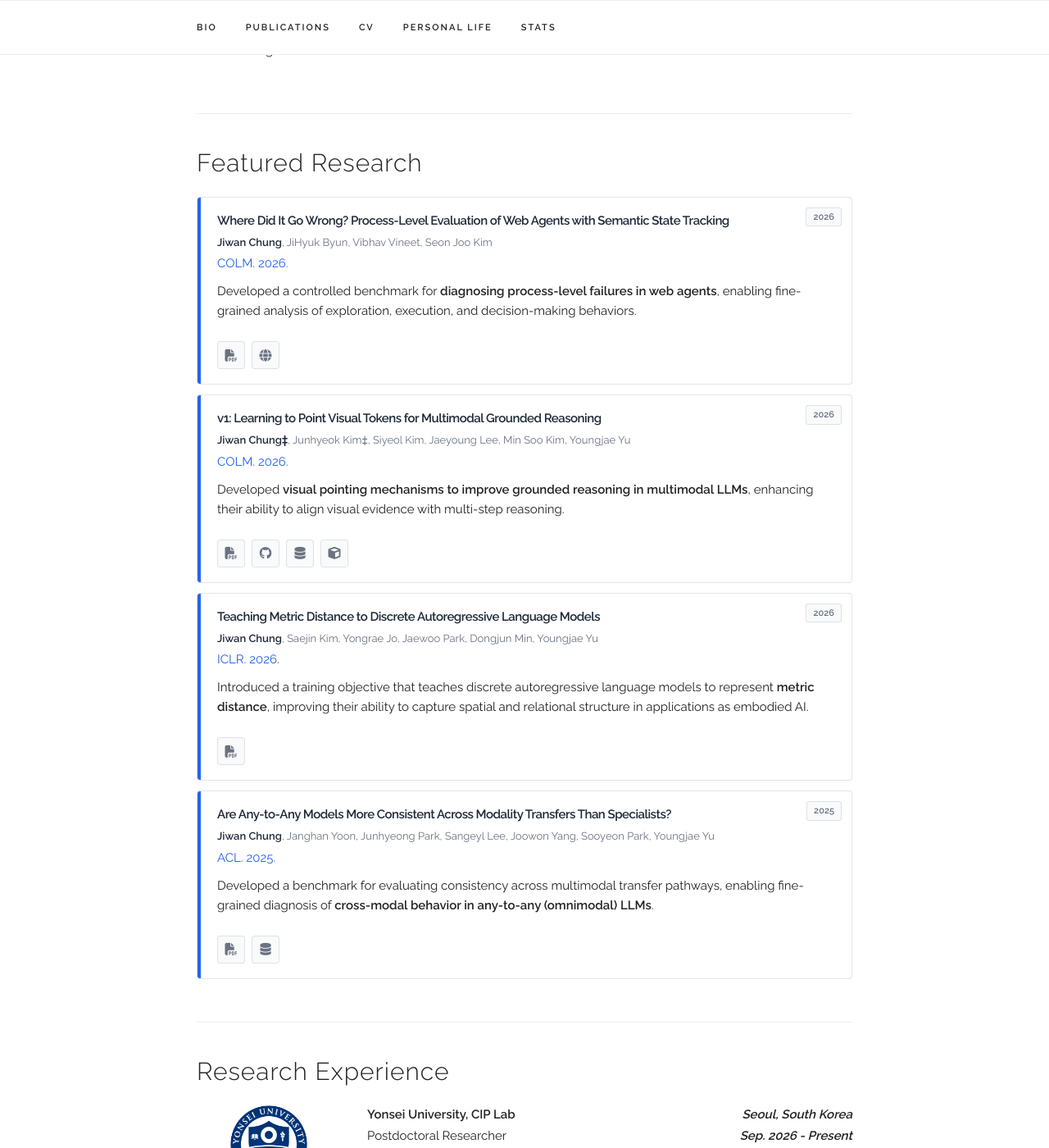
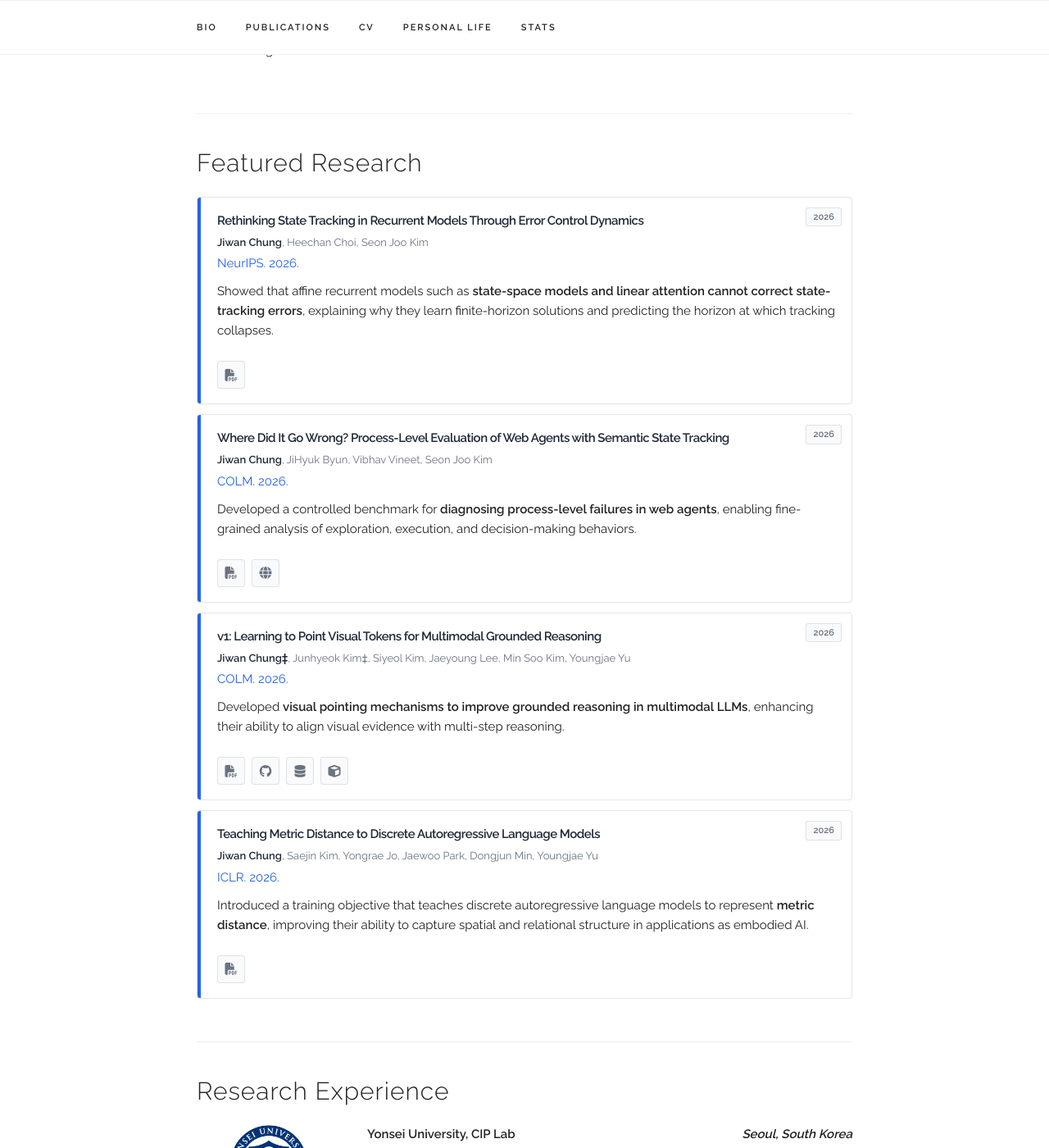
Before and after one commit to JiwanChung/JiwanChung.github.io, a Jekyll site: the page built from index.html, in a window 1280 px wide and 1400 px high, scrolled down 692 px. Shown: the whole window at 82% size. Built offline with Jekyll 4.4.1, drawn with Linux system fonts in a browser that asks for light colours; some web fonts are replaced; some of the changed text lies outside the part shown.

Commit message:
Drive featured cards from the featured flag; feature SSM paper
Featured Research cards were matched by a hardcoded title list, so the
featured flag was ignored and a featured: n paper still rendered. Select
cards with where: "featured", "y" instead, and feature the state-tracking
(SSM) paper.

Co-Authored-By: Claude Opus 5.5 (1M context) <noreply@anthropic.com>

```diff
--- a/_data/publications.yaml
+++ b/_data/publications.yaml
@@ -21,6 +21,8 @@ papers:
     venue: "NeurIPS. 2026."
     paper_pdf: "https://arxiv.org/abs/2605.07755"
     selected: y
+    featured: y
+    featured_summary: "Showed that affine recurrent models such as <strong>state-space models and linear attention cannot correct state-tracking errors</strong>, explaining why they learn finite-horizon solutions and predicting the horizon at which tracking collapses."
     type: conference
     year: 2026
     keywords: ["ssm", "state-tracking", "theory"]
--- a/index.html
+++ b/index.html
@@ -32,10 +32,8 @@ title: Home
 
 <div class="docs-section" id="featured-research">
   <h4>Featured Research</h4>
-  {% assign featured_titles = "Where Did It Go Wrong? Process-Level Evaluation of Web Agents with Semantic State Tracking||v1: Learning to Point Visual Tokens for Multimodal Grounded Reasoning||Teaching Metric Distance to Discrete Autoregressive Language Models||Are Any-to-Any Models More Consistent Across Modality Transfers Than Specialists?" | split: "||" %}
-  {% for featured_title in featured_titles %}
-    {% assign featured_papers = site.data.publications.papers | where: "title", featured_title %}
-    {% for paper in featured_papers %}
+  {% assign featured_papers = site.data.publications.papers | where: "featured", "y" %}
+  {% for paper in featured_papers %}
     <div class="paper-card featured-paper-card" data-type="{{ paper.type }}" data-year="{{ paper.year }}">
       <div class="paper-year-badge">{{ paper.year }}</div>
       <div class="paper-type-indicator {{ paper.type }}"></div>
@@ -80,7 +78,6 @@ title: Home
         </div>
       </div>
     </div>
-    {% endfor %}
   {% endfor %}
 </div>
 
```
Also changed, not shown: README.md.
